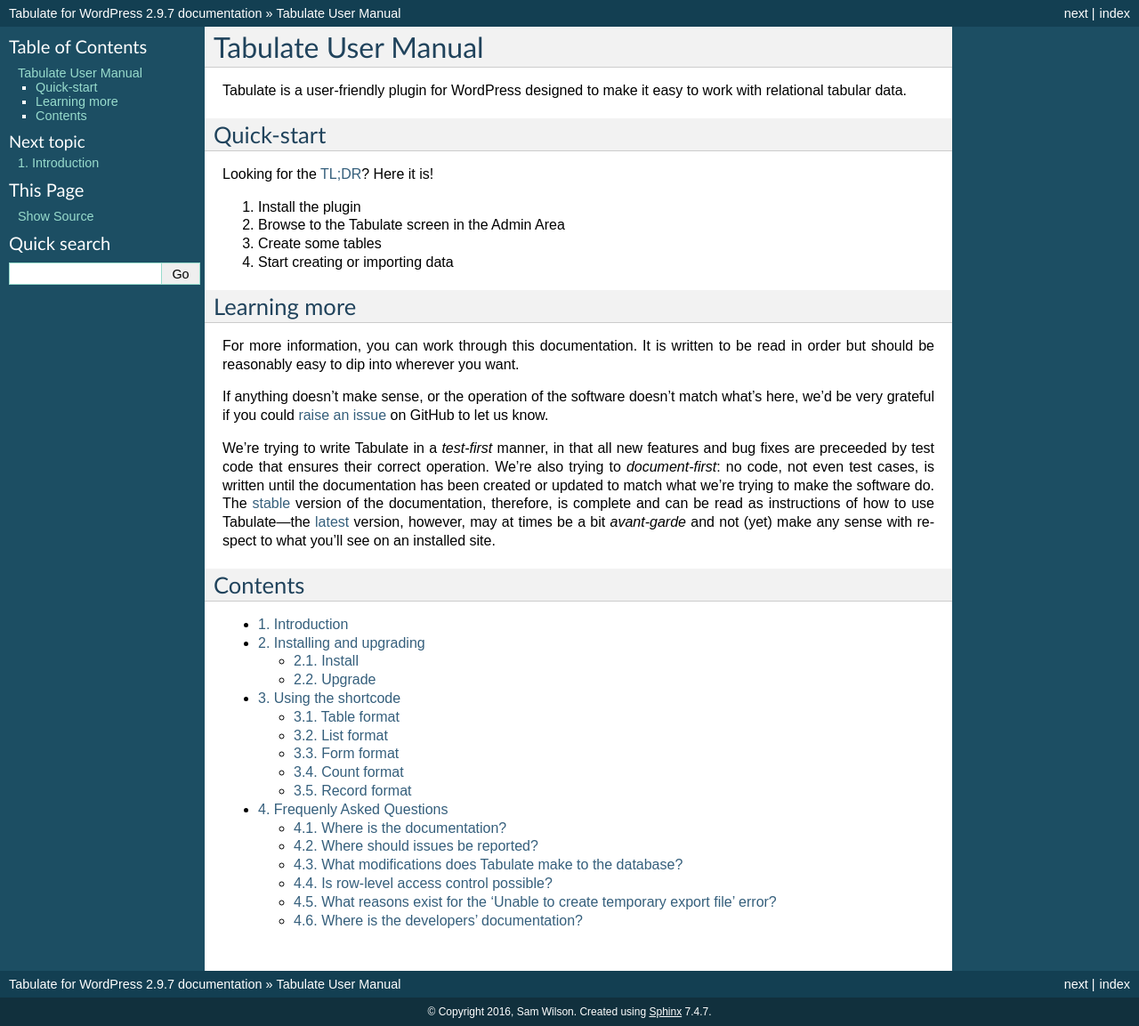
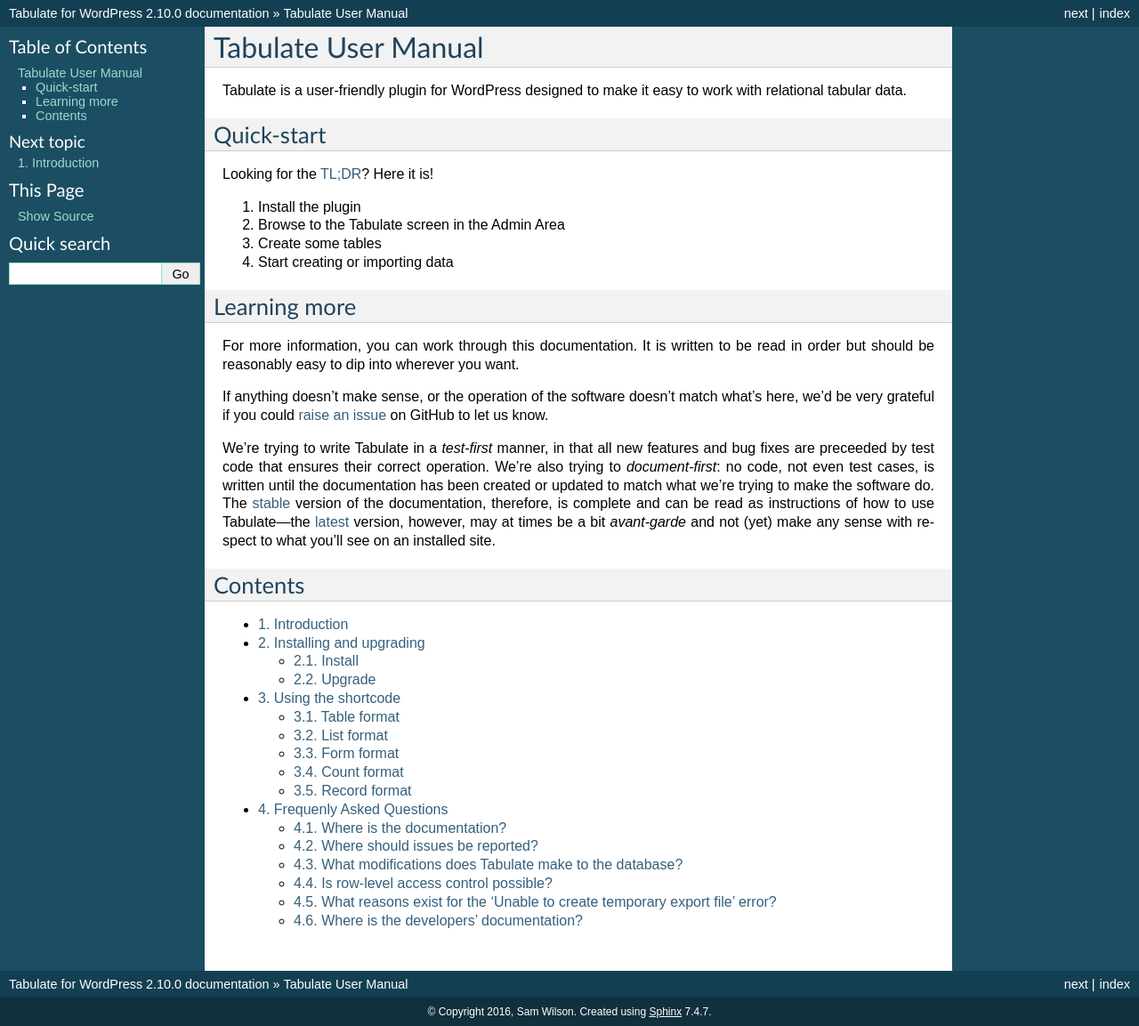
Before and after one commit to tabulate/tabulate, a Sphinx documentation site: the page built from docs/index.rst, in a window 1280 px wide. Shown: the whole page at 89% size. Built offline with Sphinx 7.4.7, drawn with Linux system fonts in a browser that asks for light colours.

Commit message:
Prepare release

```diff
--- a/composer.json
+++ b/composer.json
@@ -10,6 +10,9 @@
 	"autoload-dev": {
 		"classmap": [ "tests/TestBase.php" ]
 	},
+	"platform": {
+		"php": "5.6"
+	},
 	"require": {
 		"php": "^5.6|^7.0",
 		"twig/twig": "^1.0",
--- a/docs/conf.py
+++ b/docs/conf.py
@@ -11,8 +11,8 @@
 master_doc = 'index'
 project = u'Tabulate for WordPress'
 copyright = u'2016, Sam Wilson'
-version = '2.9'
-release = '2.9.7'
+version = '2.10'
+release = '2.10.0'
 
 # List of patterns, relative to source directory, that match files and
 # directories to ignore when looking for source files.
```
Also changed, not shown: README.md (+2 -2 lines), 1 other file.
